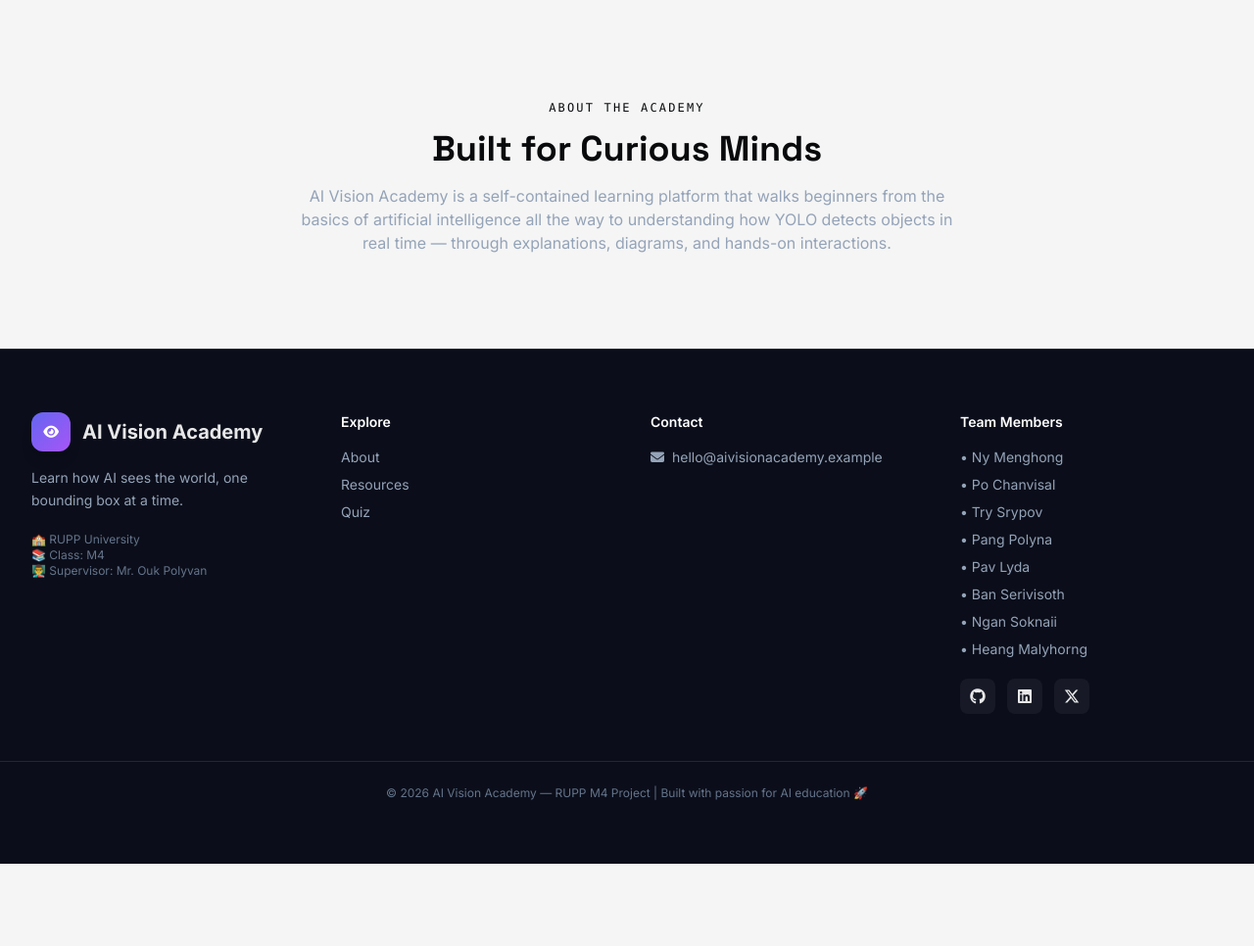
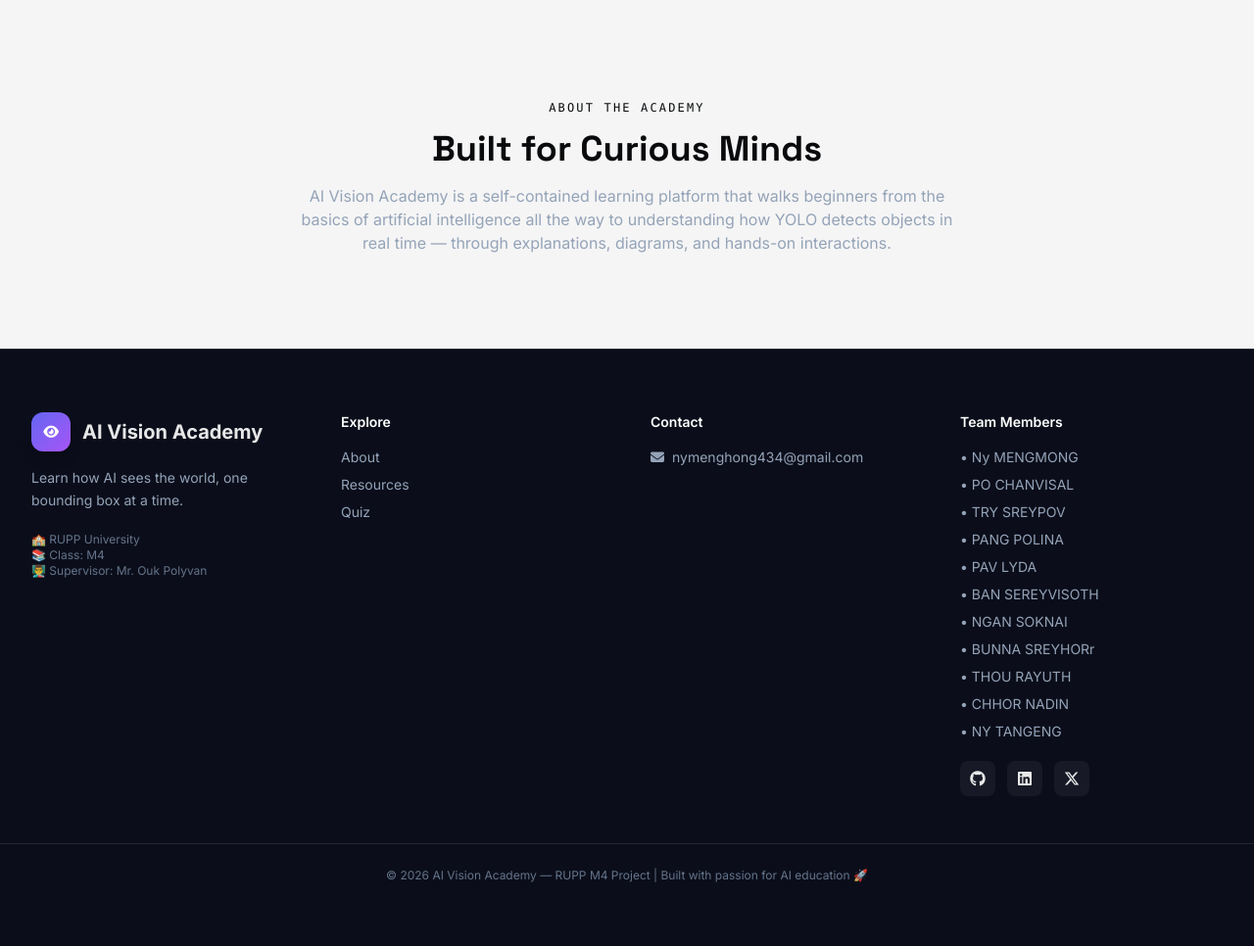
Before and after one commit to Ny-Menghong/yolo_m4, a Flask app: page / in a window 1280 px wide. Shown: the part 2829-3795 px from the top of the page at 98% size. Before the commit the page ends 3711 px from the top, so only its background shows below. Run offline with Flask 3, Linux system fonts and the light colour scheme; some libraries are stand-ins or nearby versions.

Commit message:
update member

```diff
--- a/templates/index.html
+++ b/templates/index.html
@@ -2970,7 +2970,7 @@
         <ul class="space-y-2 text-sm text-slate-400">
           <li class="flex items-center gap-2">
             <i class="fa-solid fa-envelope"></i>
-            hello@aivisionacademy.example
+            nymenghong434@gmail.com
           </li>
         </ul>
       </div>
@@ -2980,14 +2980,20 @@
         <h5 class="font-semibold text-sm mb-4 text-white">Team Members</h5>
 
         <div class="grid grid-cols-1 gap-2 text-sm text-slate-400">
-          <p>• Ny Menghong</p>
-          <p>• Po Chanvisal</p>
-          <p>• Try Srypov</p>
-          <p>• Pang Polyna</p>
-          <p>• Pav Lyda</p>
-          <p>• Ban Serivisoth</p>
-          <p>• Ngan Soknaii</p>
-          <p>• Heang Malyhorng</p>
+          <p>• Ny MENGMONG</p>
+          <p>• PO CHANVISAL</p>
+          <p>• TRY SREYPOV</p>
+          <p>• PANG POLINA</p>
+          <p>• PAV LYDA</p>
+          <p>• BAN SEREYVISOTH</p>
+          <p>• NGAN SOKNAI</p>
+          <p>• BUNNA SREYHORr</p>
+          <p>• THOU RAYUTH</p>
+          <p>• CHHOR NADIN</p>
+          <p>• NY TANGENG</p>
+          <!-- <p>• Nuy Vanger</p>
+          <p>Thoun Sreyrouth</p> -->
+
         </div>
 
         <!-- social -->
```
